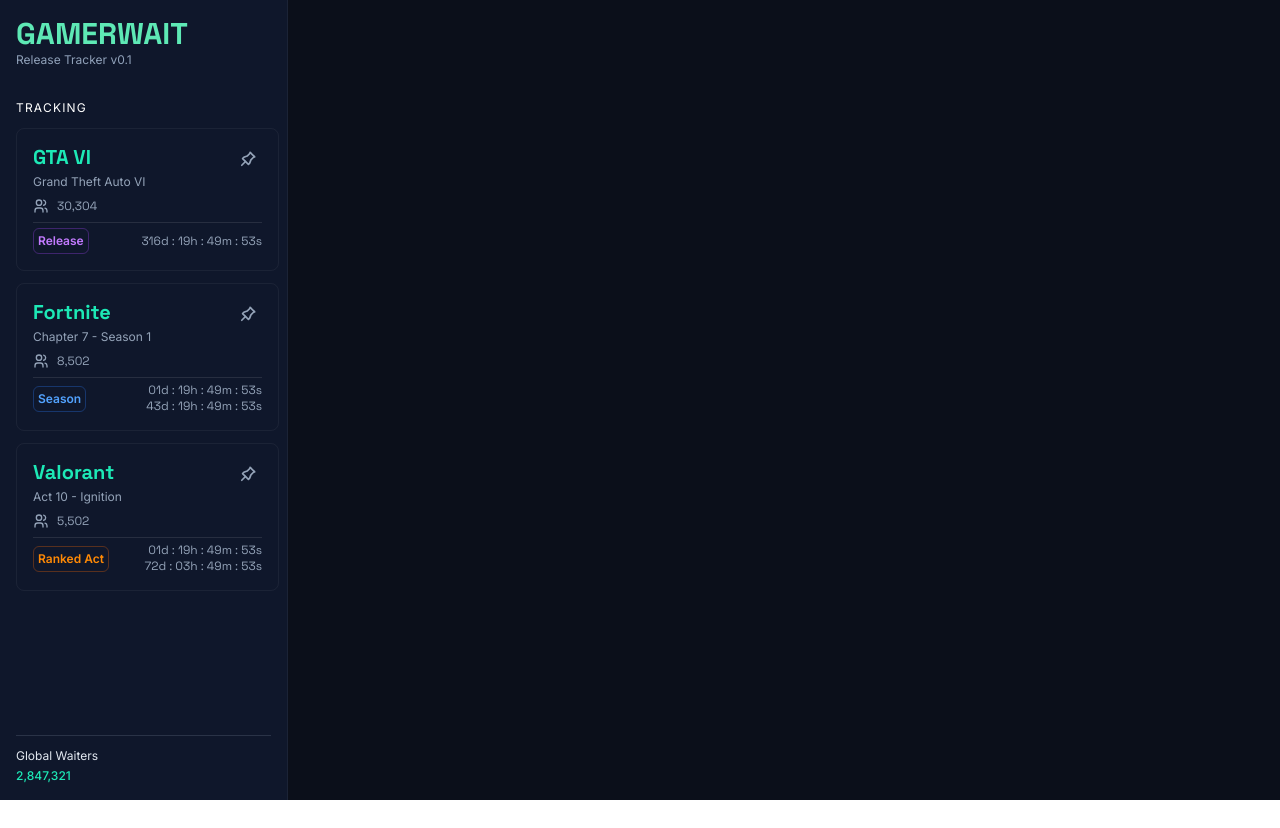
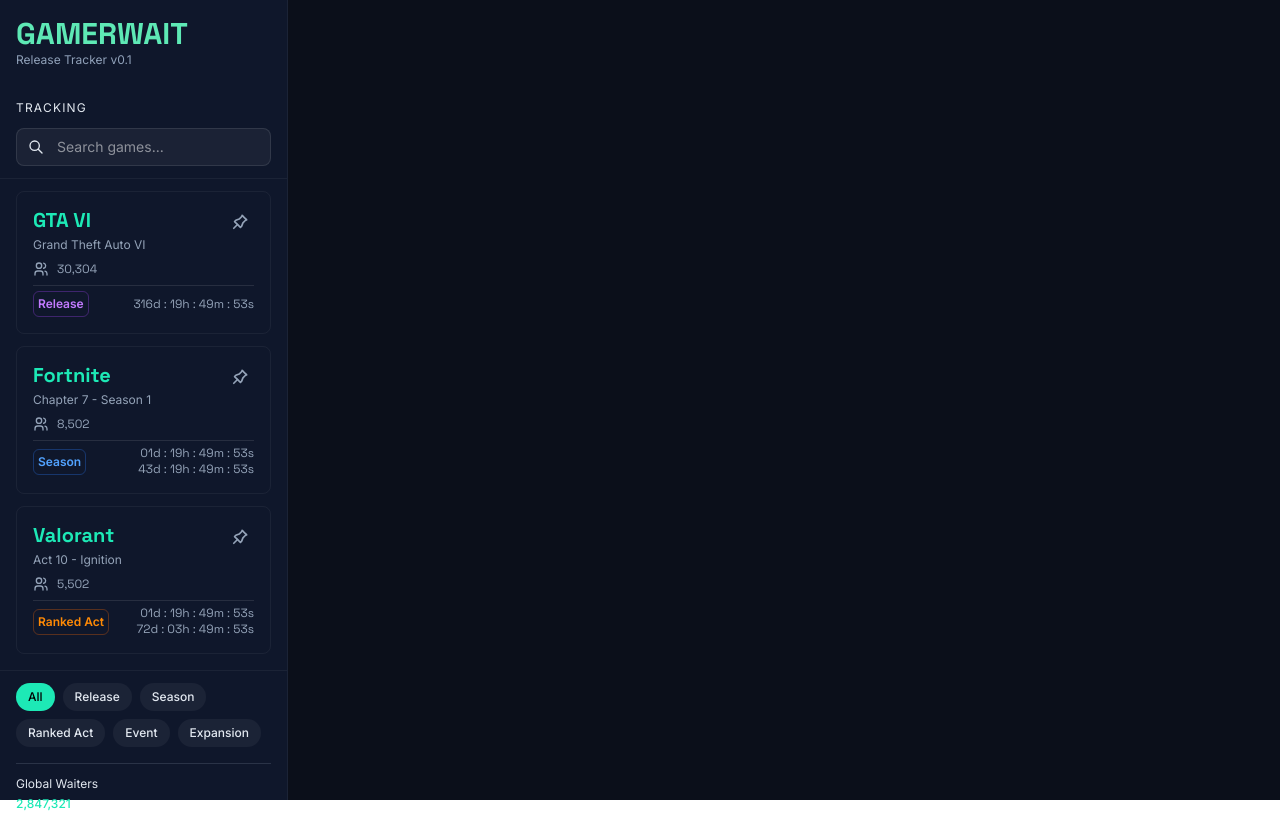
Before and after one commit to cristianbyte/gamerwait, a React (Vite) app: page / in a window 1280 px wide. Before the commit the page ends 800 px from the top, so only its background shows below. Built offline with nearby package versions, Linux system fonts and the light colour scheme.

Commit message:
feat: implement search and filter functionality in TrackedGameList component

```diff
--- a/src/components/sidebar/TrackedGameList.jsx
+++ b/src/components/sidebar/TrackedGameList.jsx
@@ -1,51 +1,149 @@
+import { useState, useMemo } from "react";
 import TrackedGameCard from "./TrackedGameCard";
 
 export const TrackingType = Object.freeze({
-  RELEASE: "release", // Release of the game
-  SEASON: "season", // Content season
-  RANKED_ACT: "ranked_act", // Competitive act
-  EVENT: "event", // Special event (concerts, collabs)
-  EXPANSION: "expansion", // Major DLC or expansion
+  RELEASE: "release",
+  SEASON: "season",
+  RANKED_ACT: "ranked_act",
+  EVENT: "event",
+  EXPANSION: "expansion",
 });
 
+const GAMES_DATA = [
+  {
+    id: 1,
+    title: "GTA VI",
+    subtitle: "Grand Theft Auto VI",
+    followers: "30304",
+    tracking: {
+      type: TrackingType.RELEASE,
+      startAt: new Date("2026-11-19T00:00:00Z"),
+    },
+  },
+  {
+    id: 2,
+    title: "Fortnite",
+    subtitle: "Chapter 7 - Season 1",
+    followers: "8502",
+    tracking: {
+      type: TrackingType.SEASON,
+      startAt: new Date("2026-01-08T00:00:00Z"),
+      endAt: new Date("2026-02-19T00:00:00Z"),
+    },
+  },
+  {
+    id: 3,
+    title: "Valorant",
+    subtitle: "Act 10 - Ignition",
+    followers: "5502",
+    tracking: {
+      type: TrackingType.RANKED_ACT,
+      startAt: new Date("2026-01-08T00:00:00Z"),
+      endAt: new Date("2026-03-19T08:00:00Z"),
+    },
+  },
+];
+
+const FILTER_OPTIONS = [
+  { value: "all", label: "All" },
+  { value: TrackingType.RELEASE, label: "Release" },
+  { value: TrackingType.SEASON, label: "Season" },
+  { value: TrackingType.RANKED_ACT, label: "Ranked Act" },
+  { value: TrackingType.EVENT, label: "Event" },
+  { value: TrackingType.EXPANSION, label: "Expansion" },
+];
+
 export default function TrackedGameList() {
+  const [searchQuery, setSearchQuery] = useState("");
+  const [selectedFilter, setSelectedFilter] = useState("all");
+
+  const filteredGames = useMemo(() => {
+    return GAMES_DATA.filter((game) => {
+      // Filter by search query
+      const matchesSearch =
+        game.title.toLowerCase().includes(searchQuery.toLowerCase()) ||
+        game.subtitle.toLowerCase().includes(searchQuery.toLowerCase());
+
+      // Filter by category
+      const matchesCategory =
+        selectedFilter === "all" || game.tracking.type === selectedFilter;
+
+      return matchesSearch && matchesCategory;
+    });
+  }, [searchQuery, selectedFilter]);
+
   return (
-    <section className="flex flex-col h-full gap-3 relative pl-4 pt-4  pb-4 pr-2 overflow-y-scroll">
-      <p className="text-xs text-white uppercase tracking-widest text-muted">
-        Tracking
-      </p>
+    <section className="flex flex-col h-full relative">
+      {/* Header with title and search */}
+      <div className="px-4 pt-4 pb-3 border-b border-white/5">
+        <p className="text-xs text-muted uppercase tracking-widest mb-3">
+          Tracking
+        </p>
 
-      <TrackedGameCard
-        title="GTA VI"
-        subtitle="Grand Theft Auto VI"
-        followers="30304"
-        tracking={{
-          type: TrackingType.RELEASE,
-          startAt: new Date("2026-11-19T00:00:00Z"),
-        }}
-      />
+        {/* Search input */}
+        <div className="relative">
+          <svg
+            className="absolute left-3 top-1/2 -translate-y-1/2 w-4 h-4 text-muted"
+            fill="none"
+            viewBox="0 0 24 24"
+            stroke="currentColor"
+          >
+            <path
+              strokeLinecap="round"
+              strokeLinejoin="round"
+              strokeWidth={2}
+              d="M21 21l-6-6m2-5a7 7 0 11-14 0 7 7 0 0114 0z"
+            />
+          </svg>
+          <input
+            type="text"
+            placeholder="Search games..."
+            value={searchQuery}
+            onChange={(e) => setSearchQuery(e.target.value)}
+            className="w-full bg-white/5 border border-white/10 rounded-lg pl-10 pr-4 py-2 text-sm text-white placeholder-muted focus:outline-none focus:border-neon/40 transition-colors"
+          />
+        </div>
+      </div>
 
-      <TrackedGameCard
-        title="Fortnite"
-        subtitle="Chapter 7 - Season 1"
-        followers="8502"
-        tracking={{
-          type: TrackingType.SEASON,
-          startAt: new Date("2026-01-08T00:00:00Z"),
-          endAt: new Date("2026-02-19T00:00:00Z"),
-        }}
-      />
+      {/* Scrollable game list */}
+      <div className="flex-1 overflow-y-auto px-4 pt-3 pb-4">
+        <div className="flex flex-col gap-3">
+          {filteredGames.length > 0 ? (
+            filteredGames.map((game) => (
+              <TrackedGameCard
+                key={game.id}
+                title={game.title}
+                subtitle={game.subtitle}
+                followers={game.followers}
+                tracking={game.tracking}
+              />
+            ))
+          ) : (
+            <div className="text-center py-8">
+              <p className="text-muted text-sm">No games found</p>
+            </div>
+          )}
+        </div>
+      </div>
 
-      <TrackedGameCard
-        title="Valorant"
-        subtitle="Act 10 - Ignition"
-        followers="5502"
-        tracking={{
-          type: TrackingType.RANKED_ACT,
-          startAt: new Date("2026-01-08T00:00:00Z"),
-          endAt: new Date("2026-03-19T08:00:00Z"),
-        }}
-      />
+      {/* Filter buttons at bottom */}
+      <div className="px-4 pb-4 pt-3 border-t border-white/5">
+        <div className="flex flex-wrap gap-2">
+          {FILTER_OPTIONS.map((option) => (
+            <button
+              key={option.value}
+              onClick={() => setSelectedFilter(option.value)}
+              className={`px-3 py-1.5 rounded-full text-xs font-medium transition-all ${
+                selectedFilter === option.value
+                  ? "bg-neon text-black"
+                  : "bg-white/5 text-muted hover:bg-white/10 hover:text-white"
+              }`}
+            >
+              {option.label}
+            </button>
+          ))}
+        </div>
+      </div>
     </section>
   );
 }
```
